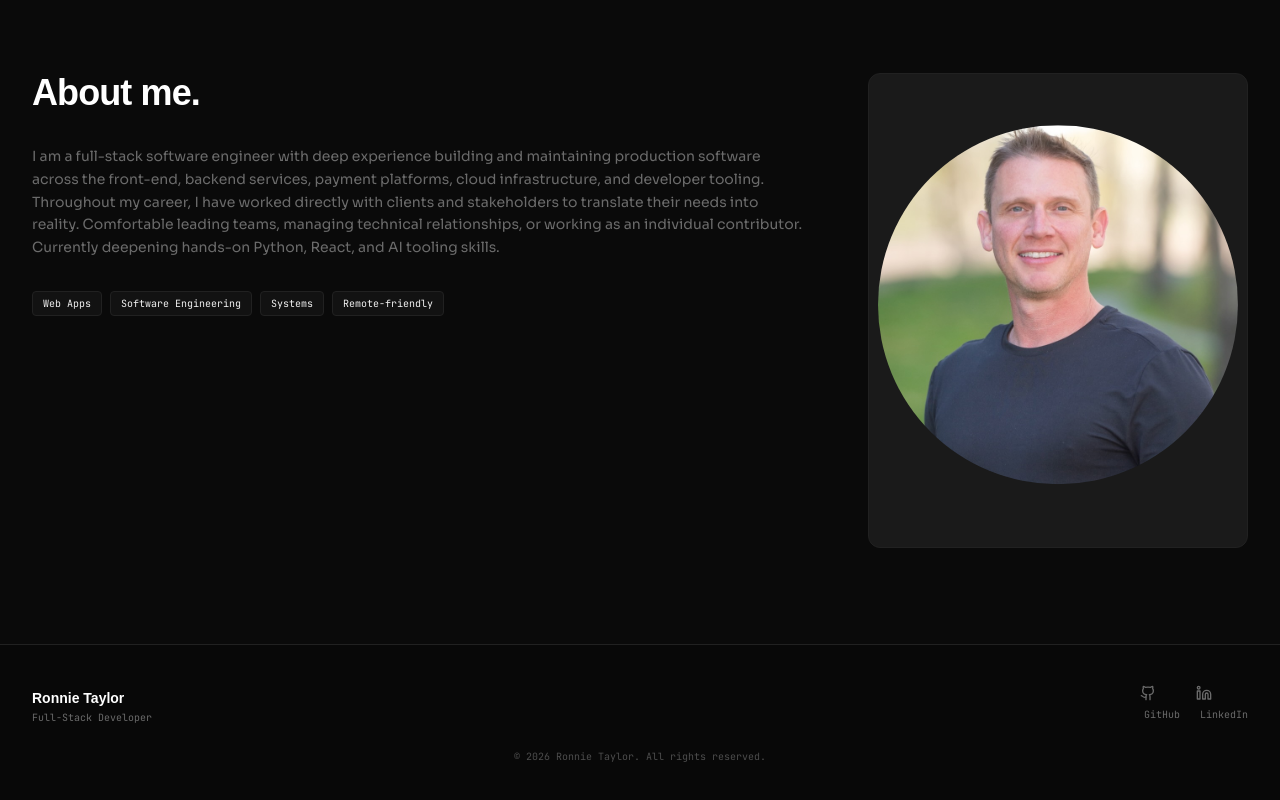
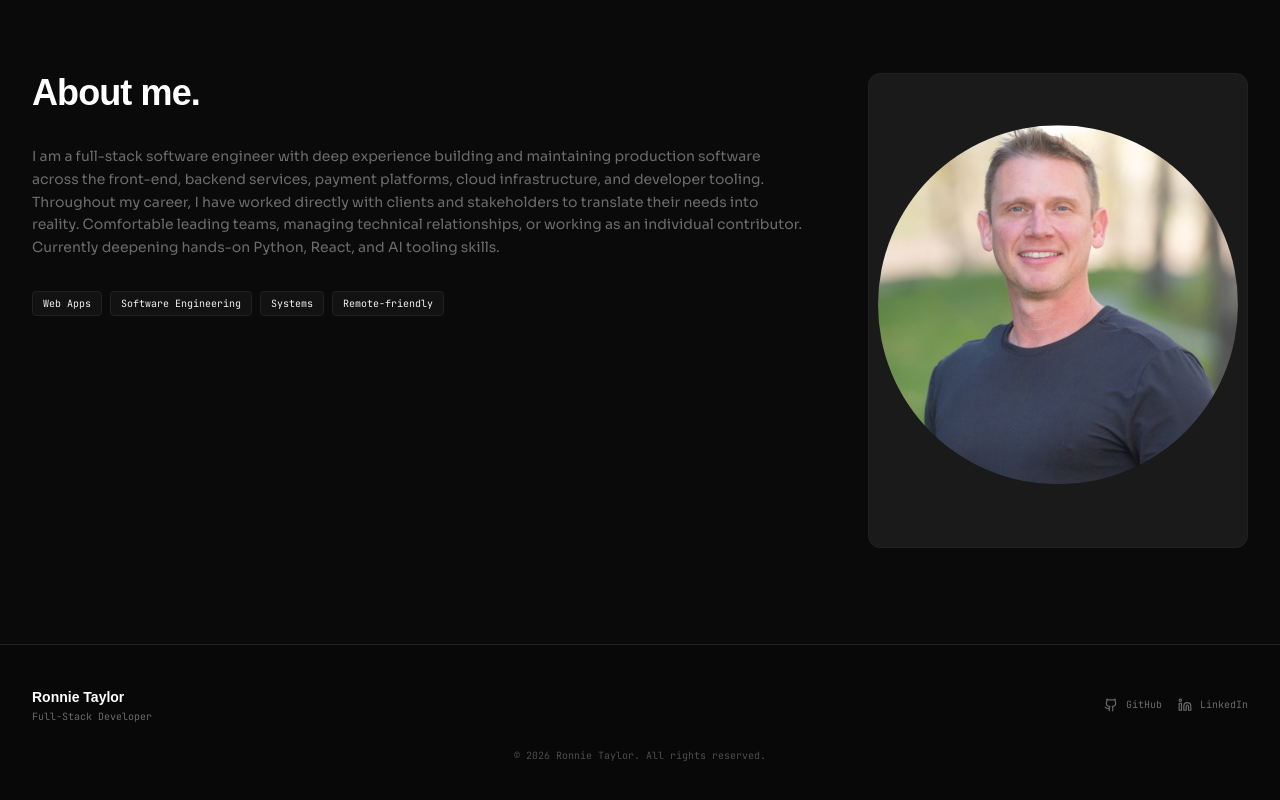
Before and after one commit to ronnietaylor/ronnietaylor.github.io, a React (Vite) app: page / in a window 1280 px wide. Shown: the part 823-1623 px from the top of the page. Built offline with nearby package versions, Linux system fonts and the light colour scheme.

Commit message:
Tighten up footer.

```diff
--- a/src/Footer.tsx
+++ b/src/Footer.tsx
@@ -11,13 +11,13 @@ export default function Footer() {
           </div>
 
           <div className="flex items-center gap-4">
-            <a href="https://github.com/ronnietaylor" className="text-[hsl(0,0%,42%)] hover:text-[hsl(142,72%,50%)] transition-colors" target="_blank" rel="noopener noreferrer">
-              <Github className="w-4 h-4" />
-              <span className="mono text-[10px] ml-1">GitHub</span>
+            <a href="https://github.com/ronnietaylor" className="flex items-center gap-2 mono text-[10px] text-[hsl(0,0%,42%)] hover:text-[hsl(142,72%,50%)] transition-colors" target="_blank" rel="noopener noreferrer">
+              <Github className="w-3.5 h-3.5" />
+              <span>GitHub</span>
             </a>
-            <a href="https://www.linkedin.com/in/ronnie-taylor-20b3236/" className="text-[hsl(0,0%,42%)] hover:text-[hsl(142,72%,50%)] transition-colors" target="_blank" rel="noopener noreferrer">
-              <Linkedin className="w-4 h-4" />
-              <span className="mono text-[10px] ml-1">LinkedIn</span>
+            <a href="https://www.linkedin.com/in/ronnie-taylor-20b3236/" className="flex items-center gap-2 mono text-[10px] text-[hsl(0,0%,42%)] hover:text-[hsl(142,72%,50%)] transition-colors" target="_blank" rel="noopener noreferrer">
+              <Linkedin className="w-3.5 h-3.5" />
+              <span>LinkedIn</span>
             </a>
           </div>
         </div>
```
